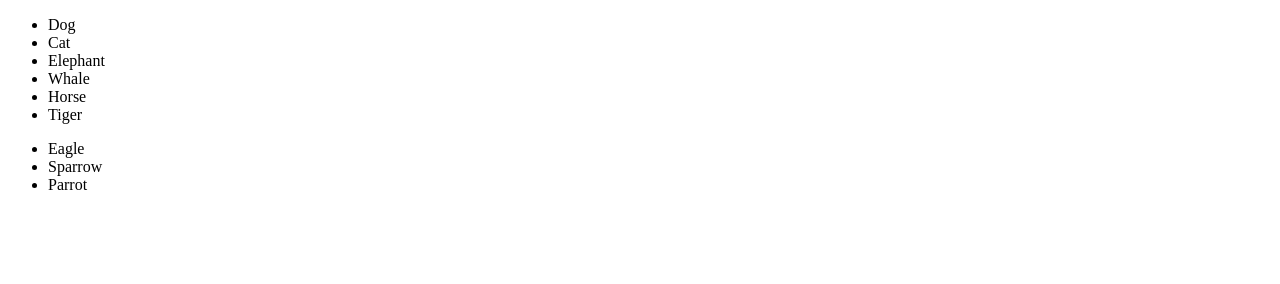
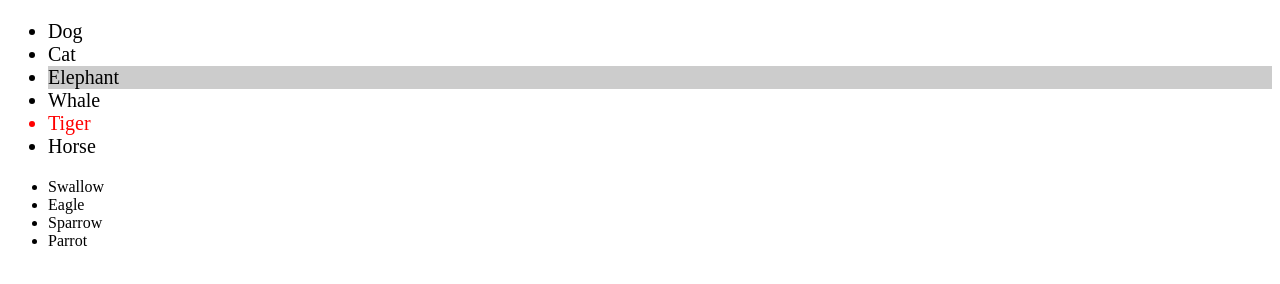
Before and after one commit to DmytroMykoliv/pllug_lessons_hw, a plain HTML site: page less_5.html in a window 1280 px wide. Drawn offline with Linux system fonts and the light colour scheme.

Commit message:
Update less_5

```diff
--- a/less_5.html
+++ b/less_5.html
@@ -10,8 +10,8 @@
        <li id="cat" class="pet">Cat</li>
        <li class="wild">Elephant</li>
        <li class="wild">Whale</li>
+       <li class="wild dangerous">Tiger</li>
        <li class="wild">Horse</li>
-       <li class="wild dangerous">Tiger</li>
      </ul>
      <ul id="birds">
        <li class="wild">Eagle</li>
@@ -20,7 +20,37 @@
      </ul>
    </div>
    <script>
-     //...
+    // rise font size for animals
+    document.querySelector('#animals').style.fontSize = '20px';
+    console.log(document.querySelector('.container'));
+
+    // remove class name of last animals element
+    let animals = document.querySelector('#animals');
+    animals.lastElementChild.removeAttribute('class')
+
+    // change the background-color of the next element after the element with id = "cat"
+    let cat = document.getElementById('cat');
+    cat.nextElementSibling.style.background = '#ccc';
+
+    // change color for all dangerous classes
+    let dangerous = document.getElementsByClassName('dangerous');
+    for (let el of dangerous) {
+      el.style.color = 'red';
+    }
+
+    // delete all class with name 'pet'
+    let pets = document.querySelectorAll('.pet');
+    pets.forEach(el => {
+      el.classList.remove('pet');
+    });
+
+    //  add new element to birds list, element must by the first on the list
+    let birds = document.getElementById('birds');
+    let newBird = document.createElement('li');
+    birds.insertBefore(newBird, birds.firstChild);
+    newBird.innerHTML = 'Swallow';
+
+    //
    </script>
  </body>
 </html>
```
